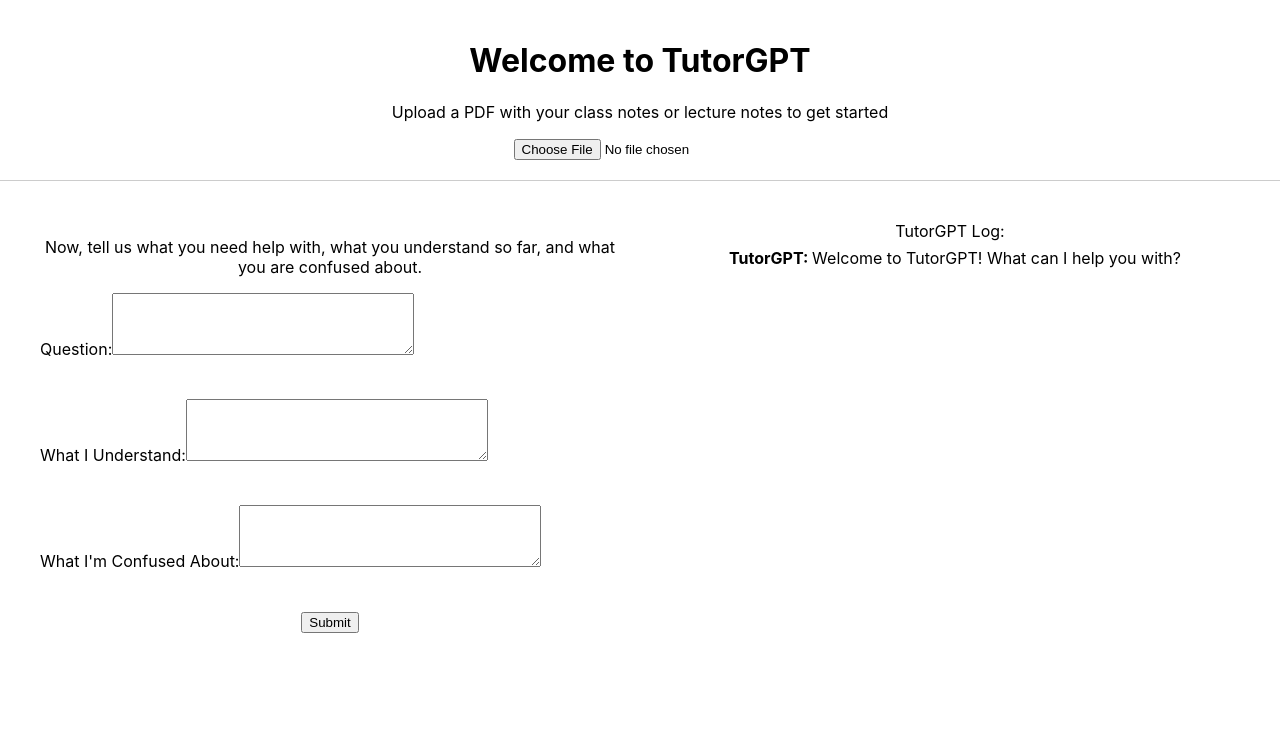
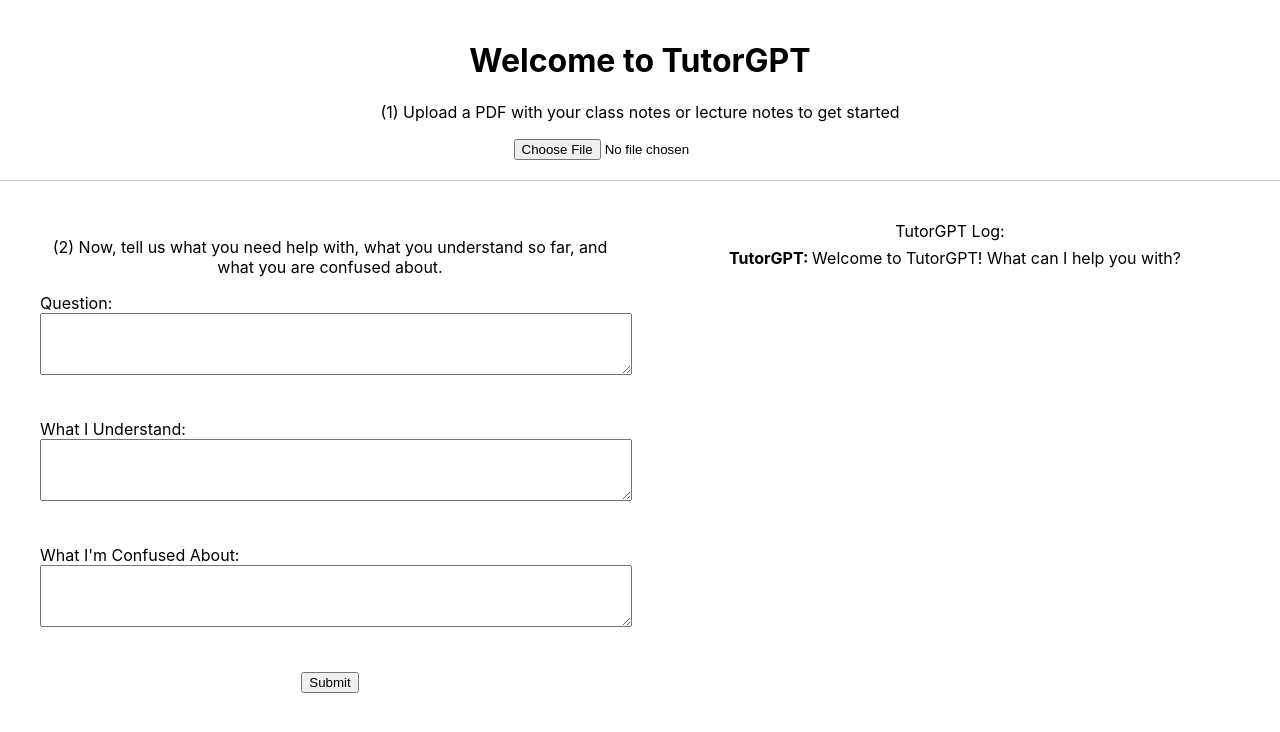
Before and after one commit to shirleymango/cs279-project, a React (Create React App) app in the folder tutorgpt-app/: page / in a window 1280 px wide. Shown: the top 732 px of the page. Built offline with nearby package versions, Linux system fonts and the light colour scheme.

Commit message:
add spacing between form text boxes

```diff
--- a/tutorgpt-app/src/App.js
+++ b/tutorgpt-app/src/App.js
@@ -71,7 +71,7 @@ function App() {
         {/* Add any content you want at the top of the page here */}
         <h1>Welcome to TutorGPT</h1>
         <p>
-          Upload a PDF with your class notes or lecture notes to get started
+          (1) Upload a PDF with your class notes or lecture notes to get started
         </p>
         {/* File upload input */}
         <input type="file" accept=".pdf" onChange={handleFileChange} />
@@ -89,45 +89,45 @@ function App() {
         {/* Left side (form for user) */}
         <div style={{ width: "50%", padding: "20px" }}>
           <p>
-            Now, tell us what you need help with, what you understand so far,
+            (2) Now, tell us what you need help with, what you understand so far,
             and what you are confused about.
           </p>
           <form onSubmit={handleSubmit}>
             <div className="form-question">
               <label htmlFor="question">
-                Question:
+                Question: <br></br>
                 <textarea
                   type="text"
                   id="question"
                   value={question}
                   onChange={(e) => setField1(e.target.value)}
-                  style={{ width: "50%", padding: "5px", height: "50px" }}
+                  style={{ width: "100%", padding: "5px", height: "50px" }}
                 />
               </label>
             </div>
 
             <div className="form-question">
               <label htmlFor="understanding">
-                What I Understand:
+                What I Understand: <br></br>
                 <textarea
                   type="text"
                   id="understanding"
                   value={userUnderstanding}
                   onChange={(e) => setField2(e.target.value)}
-                  style={{ width: "50%", padding: "5px", height: "50px" }}
+                  style={{ width: "100%", padding: "5px", height: "50px" }}
                 />
               </label>
             </div>
 
             <div className="form-question">
               <label htmlFor="confusion">
-                What I'm Confused About:
+                What I'm Confused About: <br></br>
                 <textarea
                   type="text"
                   id="confusion"
                   value={userConfusion}
                   onChange={(e) => setField3(e.target.value)}
-                  style={{ width: "50%", padding: "5px", height: "50px" }}
+                  style={{ width: "100%", padding: "5px", height: "50px" }}
                 />
               </label>
             </div>
```
